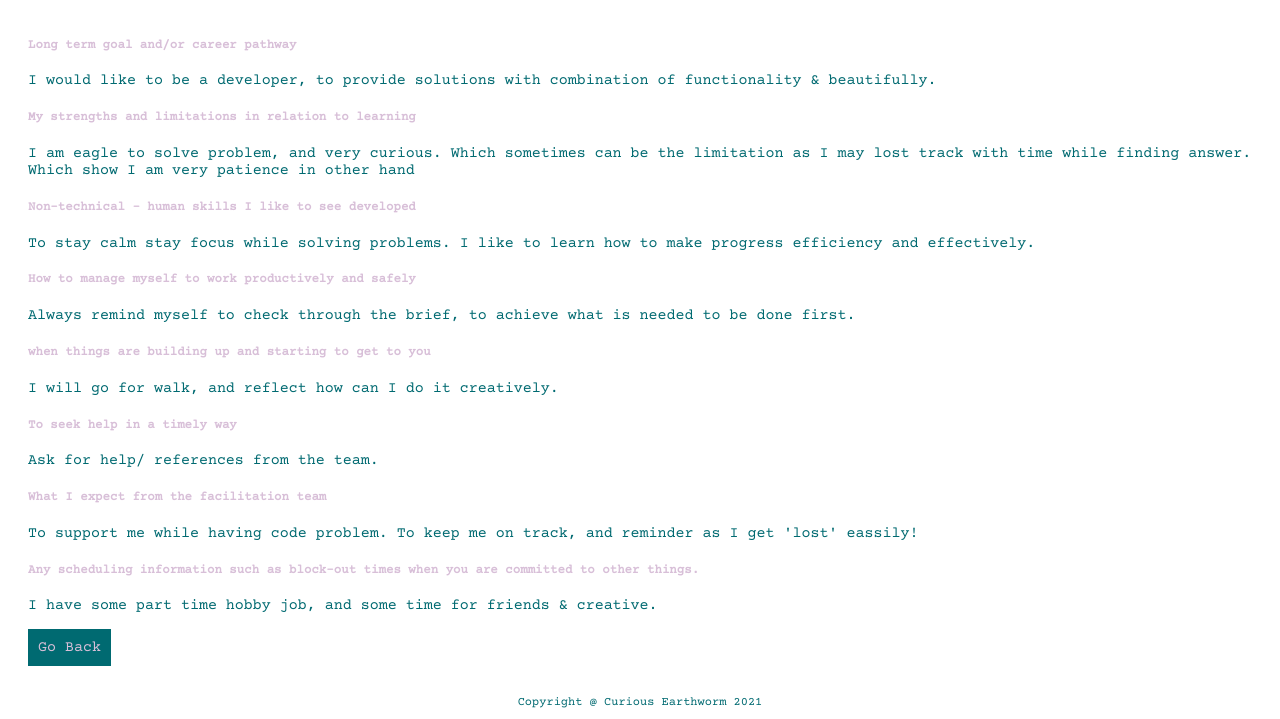
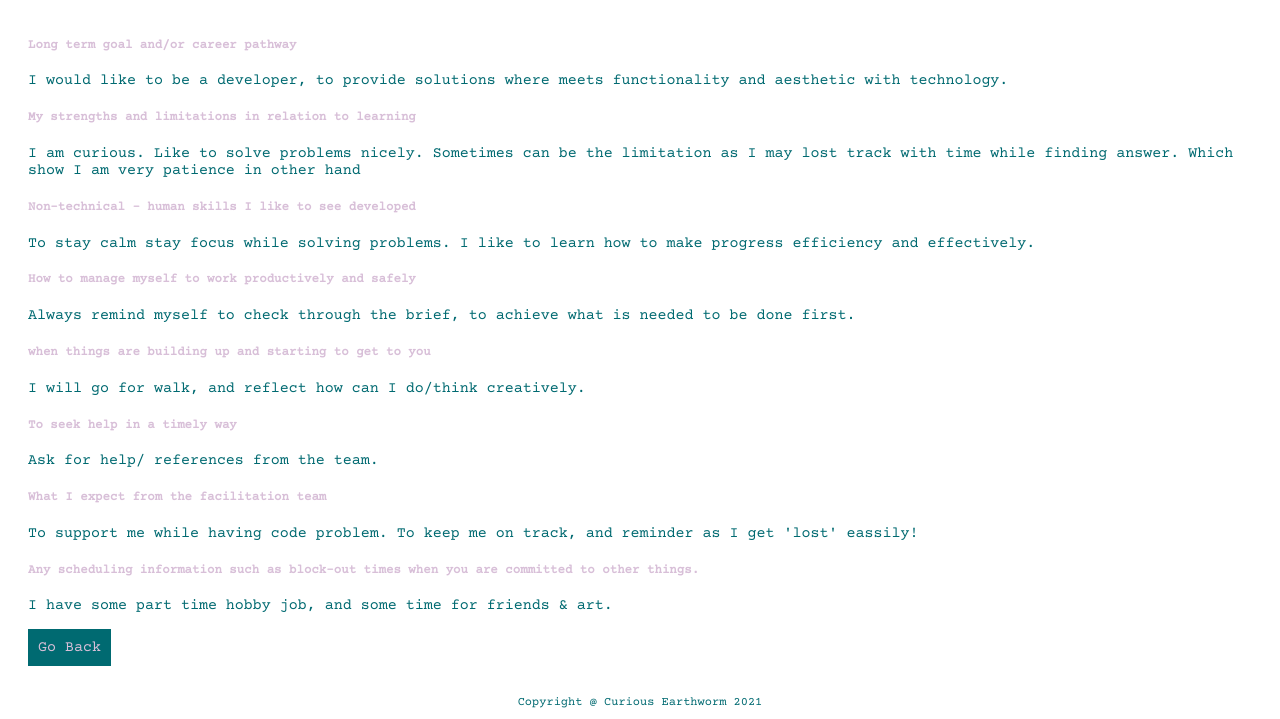
Before and after one commit to YingCG/YingCG.github.io, a plain HTML site: page learning-plan.html in a window 1280 px wide. Shown: the part 128-847 px from the top of the page. Drawn offline with nearby package versions, Linux system fonts and the light colour scheme; a web font is replaced by a local one.

Commit message:
Update learning-plan.html

```diff
--- a/learning-plan.html
+++ b/learning-plan.html
@@ -27,10 +27,10 @@
     <div class ="Grid-cell">
       <div class="Content blog">
       <h5>Long term goal and/or career pathway</h5>
-      <p>I would like to be a developer, to provide solutions with combination of functionality & beautifully. </p>
+      <p>I would like to be a developer, to provide solutions where meets functionality and aesthetic with technology. </p>
 
       <h5>My strengths and limitations in relation to learning</h5>
-      <p>I am eagle to solve problem, and very curious. Which sometimes can be the limitation as I may lost track with time while finding answer. Which show I am very patience in other hand</p>
+      <p>I am curious. Like to solve problems nicely. Sometimes can be the limitation as I may lost track with time while finding answer. Which show I am very patience in other hand</p>
 
       <h5>Non-technical - human skills I like to see developed</h5>
       <p>To stay calm stay focus while solving problems. I like to learn how to make progress efficiency and effectively.</p>
@@ -39,7 +39,7 @@
       <p>Always remind myself to check through the brief, to achieve what is needed to be done first.</p>
 
       <h5> when things are building up and starting to get to you</h5>
-      <p>I will go for walk, and reflect how can I do it creatively.</p>
+      <p>I will go for walk, and reflect how can I do/think creatively.</p>
 
       <h5>To seek help in a timely way</h5>
       <p>Ask for help/ references from the team.</p>
@@ -48,7 +48,7 @@
       <p>To support me while having code problem. To keep me on track, and reminder as I get 'lost' eassily!</p>
 
       <h5>Any scheduling information such as block-out times when you are committed to other things. </h5>
-      <p>I have some part time hobby job, and some time for friends & creative.</p>
+      <p>I have some part time hobby job, and some time for friends & art.</p>
 
 <script>
   function goBack() {
```
